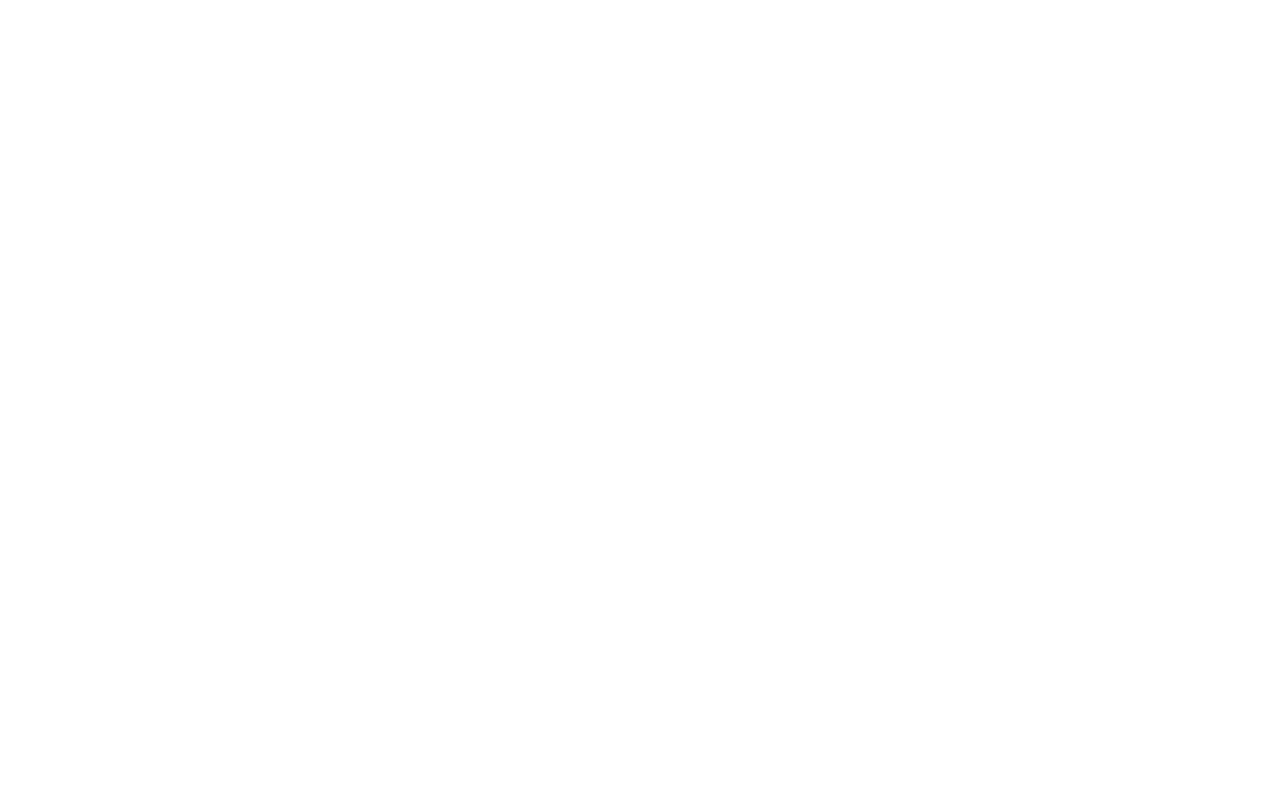
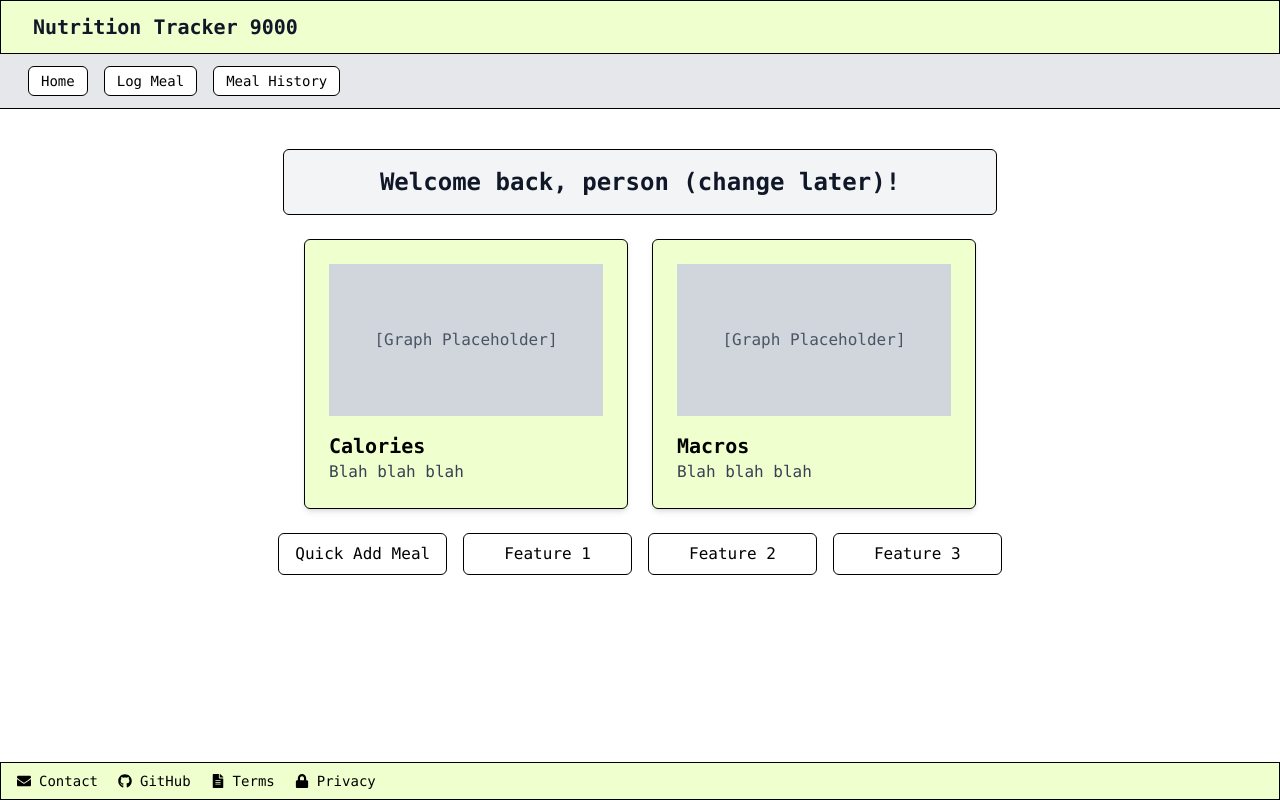
Before and after one commit to nutrition-tracker-app/nutrition-tracker-app, a React (Vite) app in the folder client/: page /dashboard in a window 1280 px wide. Before the commit this address had no page. Built offline with nearby package versions, Linux system fonts and the light colour scheme.

Commit message:
added dashboard, login/signup page

```diff
--- /dev/null
+++ b/client/src/components/navbar2.jsx
@@ -0,0 +1,20 @@
+import React from 'react';
+import { Link } from 'react-router-dom';
+
+function NavBar2() {
+  return (
+    <nav className="border border-black bg-[#efffce] px-8 py-3 flex justify-between items-center shadow-md">
+      {/* Logo and Title */}
+      <div className="flex items-center space-x-3">
+        <Link
+          to="/"
+          className="text-xl font-bold text-gray-900 hover:text-gray-400"
+        >
+          Nutrition Tracker 9000
+        </Link>
+      </div>
+    </nav>
+  );
+}
+
+export default NavBar2;
--- /dev/null
+++ b/client/src/components/quickAddModal.jsx
@@ -0,0 +1,81 @@
+import React from 'react';
+
+function QuickAddMealModal({ isOpen, onClose }) {
+  if (!isOpen) return null;
+
+  return (
+    <div className="fixed inset-0 flex items-center justify-center bg-white bg-opacity-25 mx-auto">
+      <div className="bg-[#efffce] border border-black shadow-lg rounded-md p-6 w-96 relative">
+        {/* Modal Header */}
+        <div className="flex justify-between items-center mb-4">
+          <h2 className="text-lg font-bold">Quick Add Meal</h2>
+          <button
+            className="text-gray-700 hover:text-red-500"
+            onClick={onClose}
+          >
+            X
+          </button>
+        </div>
+
+        {/* Search & Dropdown */}
+        <input
+          type="text"
+          placeholder="🔍 Search food database"
+          className="bg-white w-full px-3 py-1 border border-gray-400 rounded-md mb-3"
+        />
+        <select className="text-gray-500 bg-white w-full px-3 py-1 border border-gray-400 rounded-md mb-3">
+          <option>Recent meals dropdown</option>
+          <option>rice</option>
+        </select>
+
+        {/* Input Fields */}
+        <div className="space-y-2">
+          <label className="block">Name:</label>
+          <input
+            type="text"
+            className="bg-white w-full px-2 py-1 border border-gray-400 rounded-md"
+          />
+
+          <label className="block">Calories:</label>
+          <input
+            type="number"
+            className="bg-white w-full px-2 py-1 border border-gray-400 rounded-md"
+          />
+
+          <label className="block">Protein:</label>
+          <input
+            type="number"
+            className="bg-white w-full px-2 py-1 border border-gray-400 rounded-md"
+          />
+
+          <label className="block">Carbs:</label>
+          <input
+            type="number"
+            className="bg-white w-full px-2 py-1 border border-gray-400 rounded-md"
+          />
+
+          <label className="block">Fat:</label>
+          <input
+            type="number"
+            className="bg-white w-full px-2 py-1 border border-gray-400 rounded-md"
+          />
+        </div>
+
+        {/* Modal Buttons */}
+        <div className="flex justify-between mt-4">
+          <button
+            onClick={onClose}
+            className="border border-black px-3 py-1 rounded-md bg-gray-200 hover:bg-gray-300"
+          >
+            Cancel
+          </button>
+          <button className="border border-black px-3 py-1 rounded-md bg-green-300 hover:bg-green-400">
+            Save
+          </button>
+        </div>
+      </div>
+    </div>
+  );
+}
+
+export default QuickAddMealModal;
--- a/client/src/main.jsx
+++ b/client/src/main.jsx
@@ -10,6 +10,9 @@ import './index.css';
 // pages
 import App from './pages/App.jsx';
 import Home from './pages/home.jsx';
+import Login from './pages/login.jsx';
+import Signup from './pages/signup.jsx';
+import Dashboard from './pages/dashboard.jsx';
 
 // create root of app and render it into the root div in index.html
 createRoot(document.getElementById('root')).render(
@@ -17,7 +20,9 @@ createRoot(document.getElementById('root')).render(
     <Router>
       <Routes>
         <Route path="/" element={<Home />} />
-        <Route path="/app" element={<App />} />
+        <Route path="/login" element={<Login />} />
+        <Route path="/signup" element={<Signup />} />
+        <Route path="/dashboard" element={<Dashboard />} />
       </Routes>
     </Router>
   </StrictMode>
--- a/client/src/pages/App.jsx
+++ b/client/src/pages/App.jsx
@@ -5,7 +5,6 @@ function App() {
     <>
       <div>
         <h1>Welcome to the App Page</h1>
-        <p>This is the App page inside your Nutrition Tracker.</p>
       </div>
     </>
   );
--- /dev/null
+++ b/client/src/pages/dashboard.jsx
@@ -0,0 +1,99 @@
+import React from 'react';
+import { useState, useEffect } from 'react';
+import NavBar2 from '../components/navbar2';
+import Footer from '../components/footer';
+import QuickAddMealModal from '../components/quickAddModal';
+import { Link } from 'react-router-dom';
+
+function Dashboard() {
+  const userName = 'person (change later)';
+  const [isModalOpen, setIsModalOpen] = useState(false);
+
+  return (
+    <div className="bg-white flex flex-col min-h-screen">
+      <NavBar2 />
+
+      {/* Page Content */}
+      <div className="border-b border-black flex flex-col items-start py-2 px-6 bg-gray-200">
+        {/* Navigation Buttons */}
+        <div className="flex space-x-4 m-1">
+          <Link
+            to="/"
+            className="border border-black px-3 py-1 rounded-md bg-white hover:bg-[#DECEFF] text-sm"
+          >
+            Home
+          </Link>
+          <Link
+            to="/log-meal"
+            className="border border-black px-3 py-1 rounded-md bg-white hover:bg-[#DECEFF] text-sm"
+          >
+            Log Meal
+          </Link>
+          <Link
+            to="/meal-history"
+            className="border border-black px-3 py-1 rounded-md bg-white hover:bg-[#DECEFF] text-sm"
+          >
+            Meal History
+          </Link>
+        </div>
+      </div>
+
+      {/* Welcome Message */}
+      <div className="border border-black bg-gray-100 px-24 py-4 mx-auto rounded-md mt-10 text-center">
+        <h2 className="text-2xl font-bold text-gray-900">
+          Welcome back, {userName}!
+        </h2>
+      </div>
+
+      {/* Cards */}
+      <div className="grid grid-cols-1 md:grid-cols-2 gap-6 mt-6 w-full max-w-2xl mx-auto">
+        {/* Calories Card */}
+        <div className="border border-black rounded-md shadow-md bg-[#efffce] p-6 text-start">
+          <div className="w-full h-38 bg-gray-300 flex items-center justify-center">
+            <span className="text-gray-600">[Graph Placeholder]</span>
+          </div>
+          <h3 className="text-xl font-semibold mt-4">Calories</h3>
+          <p className="text-gray-700">Blah blah blah</p>
+        </div>
+
+        {/* Macros Card */}
+        <div className="border border-black rounded-md shadow-md bg-[#efffce] p-6 text-start">
+          <div className="w-full h-38 bg-gray-300 flex items-center justify-center">
+            <span className="text-gray-600">[Graph Placeholder]</span>
+          </div>
+          <h3 className="text-xl font-semibold mt-4">Macros</h3>
+          <p className="text-gray-700">Blah blah blah</p>
+        </div>
+      </div>
+
+      {/* Quick Add Meal Button */}
+      <div className="grid grid-cols-4 gap-4 m-6 max-w-4xl mx-auto">
+        <button
+          onClick={() => setIsModalOpen(true)}
+          className="border border-black px-4 py-2 rounded-md bg-white hover:bg-gray-200"
+        >
+          Quick Add Meal
+        </button>
+        <button className="border border-black px-4 py-2 rounded-md bg-white hover:bg-gray-200">
+          Feature 1
+        </button>
+        <button className="border border-black px-4 py-2 rounded-md bg-white hover:bg-gray-200">
+          Feature 2
+        </button>
+        <button className="border border-black px-4 py-2 rounded-md bg-white hover:bg-gray-200">
+          Feature 3
+        </button>
+      </div>
+
+      {/* Quick Add Meal Modal */}
+      <QuickAddMealModal
+        isOpen={isModalOpen}
+        onClose={() => setIsModalOpen(false)}
+      />
+
+      <Footer />
+    </div>
+  );
+}
+
+export default Dashboard;
--- a/client/src/pages/home.jsx
+++ b/client/src/pages/home.jsx
@@ -1,6 +1,7 @@
 import React from 'react';
 import NavBar from '../components/navbar';
 import Footer from '../components/footer';
+import { Link } from 'react-router-dom';
 
 function Home() {
   return (
@@ -25,9 +26,14 @@ function Home() {
         </div>
 
         {/* Sign Up Button */}
-        <button className="border border-black mt-6 bg-[#DECEFF] text-black px-6 py-2 rounded-md shadow-md text-lg font-bold hover:underline">
-          Sign up now!
-        </button>
+        <div className="mt-10">
+          <Link
+            to="/signup"
+            className="border border-black bg-[#DECEFF] text-black px-6 py-2 rounded-md shadow-md text-lg font-bold hover:underline"
+          >
+            Sign up now!
+          </Link>
+        </div>
       </div>
 
       <Footer />
--- /dev/null
+++ b/client/src/pages/login.jsx
@@ -0,0 +1,27 @@
+import React from 'react';
+import NavBar2 from '../components/navbar2';
+import Footer from '../components/footer';
+
+function Login() {
+  return (
+    <div className="bg-white flex flex-col min-h-screen">
+      <NavBar2 />
+      {/* Login Box */}
+      <div className="flex flex-grow items-center justify-center">
+        <div className="bg-[#efffce] p-8 rounded-md shadow-md w-96 text-center">
+          <h1 className="text-2xl font-bold text-gray-900">Welcome Back!</h1>
+          <hr className="border-black my-4" />
+
+          {/* Placeholder for Google Sign-In */}
+          <button className="w-full flex items-center justify-center border border-black px-4 py-2 rounded-md shadow-sm bg-white hover:bg-gray-200">
+            <span className="mr-2">*</span> {/* Placeholder for Google Icon */}
+            Continue with Google
+          </button>
+        </div>
+      </div>
+      <Footer />
+    </div>
+  );
+}
+
+export default Login;
--- /dev/null
+++ b/client/src/pages/signup.jsx
@@ -0,0 +1,37 @@
+import React from 'react';
+import NavBar2 from '../components/navbar2';
+import Footer from '../components/footer';
+import { Link } from 'react-router-dom';
+
+function Signup() {
+  return (
+    <div className="bg-white flex flex-col min-h-screen">
+      <NavBar2 />
+      {/* Login Box */}
+      <div className="flex flex-grow items-center justify-center">
+        <div className="bg-[#efffce] p-8 rounded-md shadow-md w-96 text-center">
+          <h1 className="text-2xl font-bold text-gray-900">
+            Create your account
+          </h1>
+          <p className="text-sm text-gray-700 mt-2">
+            Or{' '}
+            <Link to="/login" className="text-blue-400 hover:underline">
+              sign in
+            </Link>{' '}
+            to your account
+          </p>
+          <hr className="border-black my-4" />
+
+          {/* Placeholder for Google Sign-In */}
+          <button className="w-full flex items-center justify-center border border-black px-4 py-2 rounded-md shadow-sm bg-white hover:bg-gray-200">
+            <span className="mr-2">*</span> {/* Placeholder for Google Icon */}
+            Continue with Google
+          </button>
+        </div>
+      </div>
+      <Footer />
+    </div>
+  );
+}
+
+export default Signup;
```
Also changed, not shown: client/src/components/navbar.jsx (+10 -4 lines).
